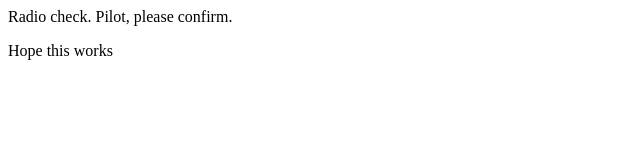
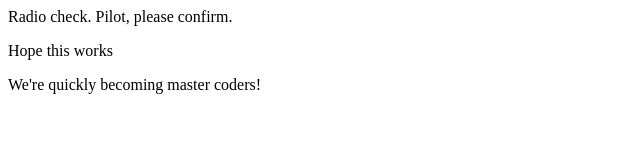
Before and after one commit to annacallahan/communication-log, a plain HTML site: page index.html in a window 1280 px wide. Shown: the whole page, without its empty margins (0-640 px from the left). Drawn offline with Linux system fonts and the light colour scheme.

Commit message:
Added third line.

```diff
--- a/index.html
+++ b/index.html
@@ -2,5 +2,6 @@
   <body>
     <p>Radio check. Pilot, please confirm.</p>
     <p>Hope this works</p>
+    <p>We're quickly becoming master coders!</p>
   </body>
 </html>
```
